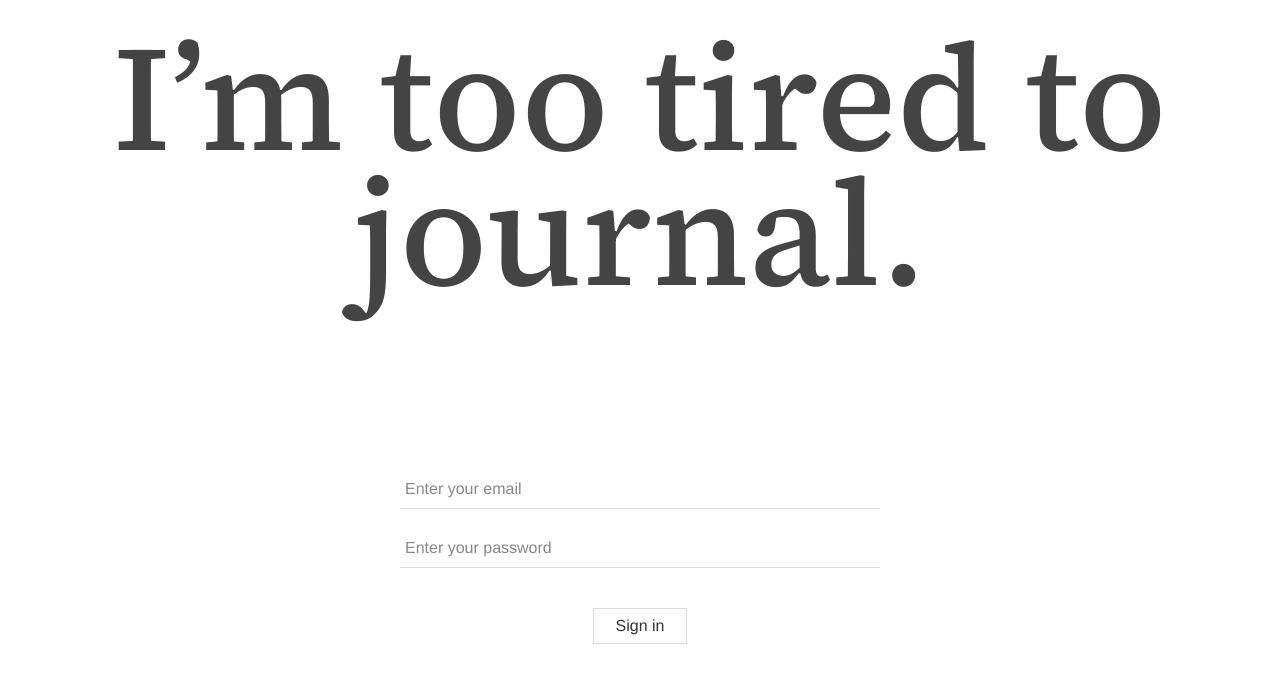
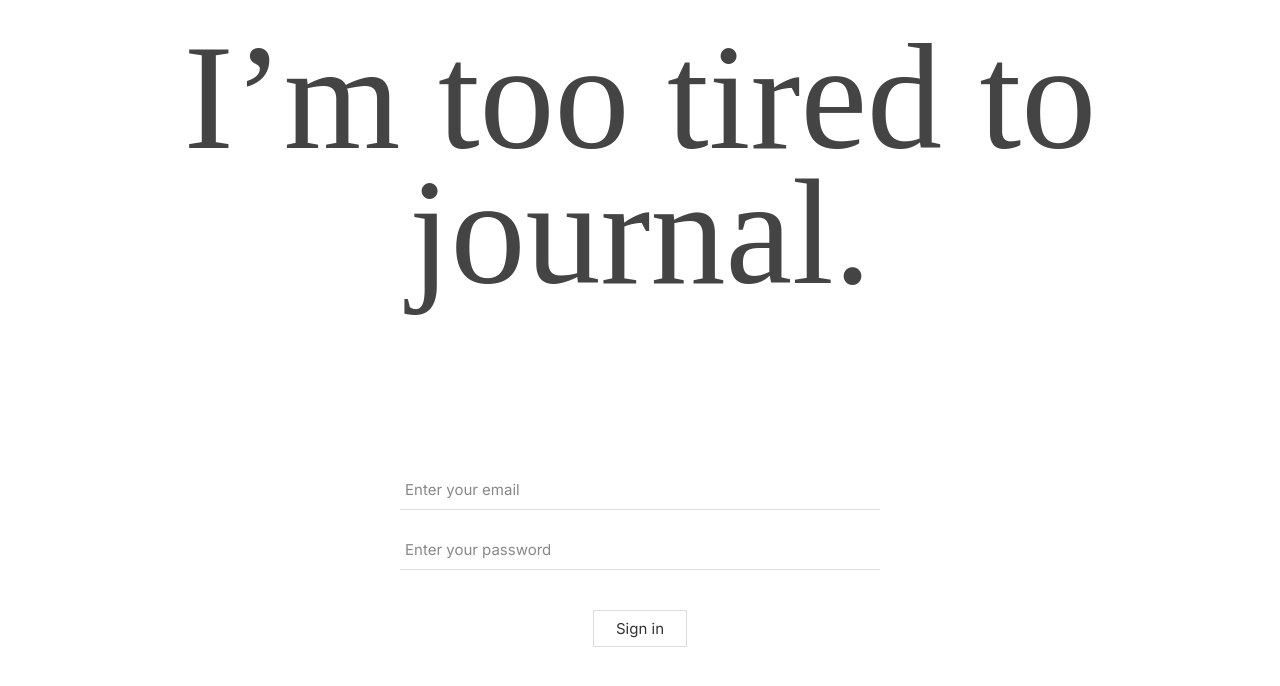
Before and after one commit to tsuishelley/journal, a website: page index.html in a window 1280 px wide. Drawn offline with Linux system fonts and the light colour scheme; no server answers.

Commit message:
updated to inter

```diff
--- a/index.html
+++ b/index.html
@@ -6,8 +6,8 @@
   <meta name="viewport" content="width=device-width, initial-scale=1" />
   <link rel="icon" type="image/png" sizes="28x28" href="favicon.svg">
 
-  <link href="https://fonts.googleapis.com/css2?family=Source+Serif+4:ital,opsz,wght@0,8..60,200..900;1,8..60,200..900&display=swap" rel="stylesheet">
-
+  <!-- Inter -->
+  <link href="https://fonts.googleapis.com/css2?family=Inter:wght@400;500;600&display=swap" rel="stylesheet">
 
   <!-- Firebase v8 SDK (Auth + Firestore) -->
   <script src="https://www.gstatic.com/firebasejs/8.10.1/firebase-app.js"></script>
@@ -17,7 +17,7 @@
 
   <style>
     :root {
-      --text-size: 16px;
+      --text-size: 15px;
       --text-color: #444;
       --muted: #b7b7b7;
       --border-soft: #ececec;
@@ -33,13 +33,13 @@
     input:-webkit-autofill:focus,
     input:-webkit-autofill:active {
       -webkit-text-fill-color: #333 !important;
-      font-family: "Helvetica Neue", -apple-system, BlinkMacSystemFont, "Segoe UI", sans-serif !important;
+      font-family: "Inter", -apple-system, BlinkMacSystemFont, "Segoe UI", sans-serif !important;
       box-shadow: 0 0 0px 1000px #ffffff inset !important;
       border-bottom: 1px solid #ddd !important;
     }
 
     body {
-      font-family: "Helvetica Neue", -apple-system, BlinkMacSystemFont, "Segoe UI", sans-serif;
+      font-family: "Inter", -apple-system, BlinkMacSystemFont, "Segoe UI", sans-serif;
       font-weight: 400; /* regular */
       font-size: var(--text-size);
       margin: 0;
@@ -337,15 +337,7 @@
       width: 100%;
     }
 
-    .auth-heading {
-      font-family: "Source Serif 4", serif;
-      font-size: 150px;
-      line-height: 0.9;
-      font-weight: 500;
-      margin: 30px 0;
-      padding-bottom: 40px;
-justify-self: center;
-    }
+    .auth-heading { font-family: "Source Serif 4", serif; font-size: 150px; line-height: 0.9; font-weight: 500; margin: 30px 0; padding-bottom: 40px; justify-self: center; }
 
     .auth-form {
       display: flex;
@@ -366,6 +358,7 @@ justify-self: center;
       padding: 10px 5px;
       outline: none;
       width: 100%;
+      color: #333;
     }
 
     .auth-form input::placeholder {
```
Also changed, not shown: why.html (+1 -1 lines).
